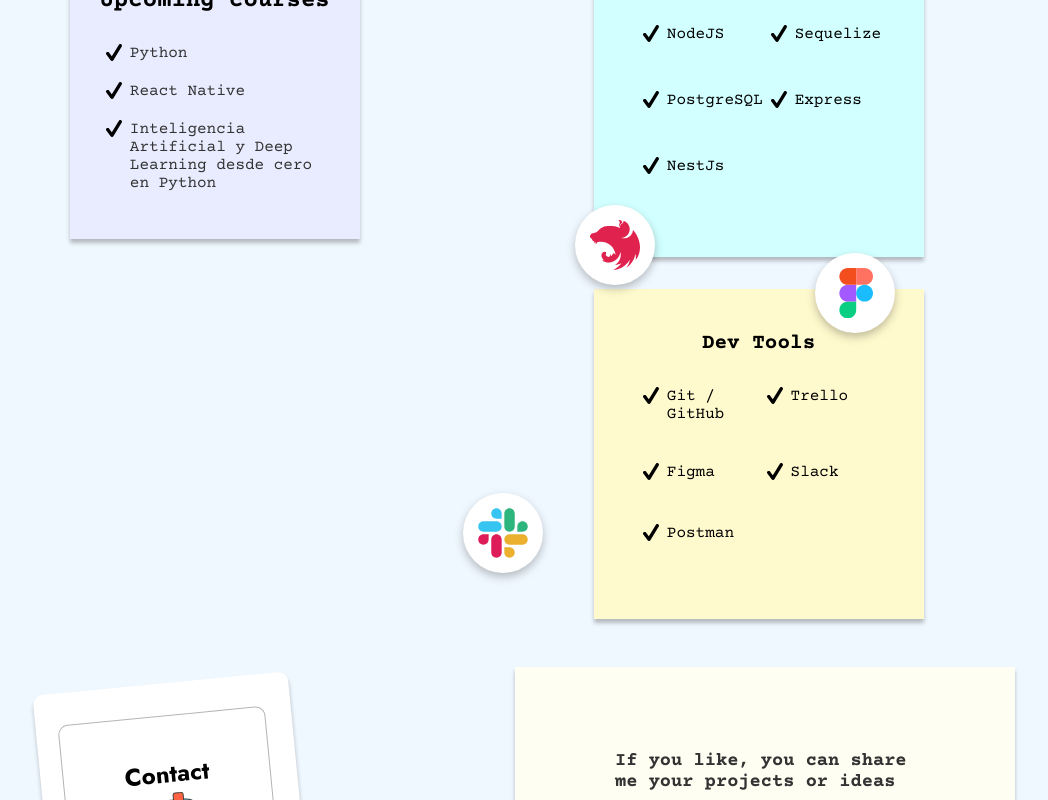
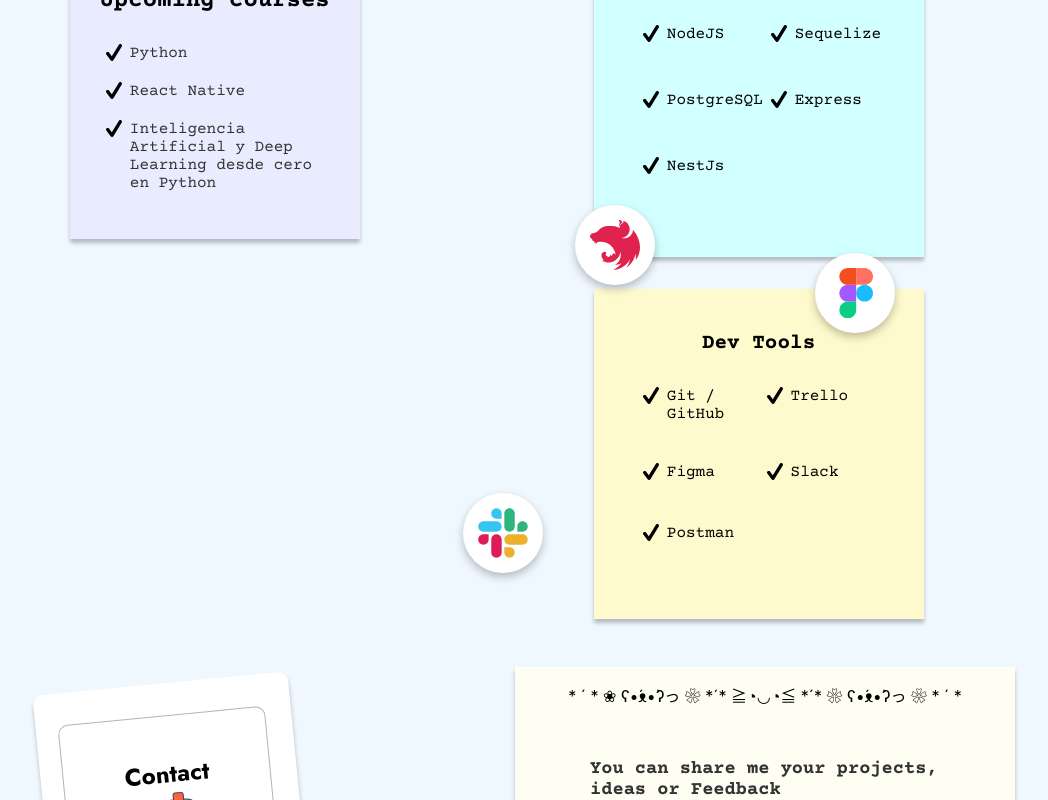
Before and after one commit to a1l1n/Portfolio, a React (Create React App) app: page / in a window 1280 px wide. Shown: the part 3608-4408 px from the top of the page, without its empty margins (67-1115 px from the left). Built offline with nearby package versions, Linux system fonts and the light colour scheme.

Commit message:
feat(form): add new emailjs configuration

```diff
--- a/src/Components/Contact/Form/Form.jsx
+++ b/src/Components/Contact/Form/Form.jsx
@@ -1,4 +1,4 @@
-import React, { useRef } from 'react'
+import React, { useRef, useState } from 'react'
 import { AiOutlineSend } from "react-icons/ai";
 
 import emailjs from '@emailjs/browser';
@@ -6,38 +6,60 @@
 import Styles from './Form.module.css'
 
 export const Form = () => {
-    const form = useRef()
+  const form = useRef();
+  const [charCount, setCharCount] = useState(0);
+
+  const handleTextChange = (e) => {
+    const currentText = e.target.value;
+    setCharCount(currentText.length);
+  };
 
   const sendEmail = (e) => {
     e.preventDefault();
-        emailjs.sendForm(
-          "service_md66mxh",
-          "template_1kskdis",
-          form.current,
-          "hVMGP3Abq7X8FCK-O")
-          .then((result) => {
-              console.log("Mensaje enviado", result.text);
-              Swal.fire({
-                icon: 'success',
-                title: 'Mensaje enviado!',
-                text: 'En breves te responderé',
-              })
-          }, (error) => {
-              console.log("Todo ha fallado, el horror", error.text);
+
+    const message = form.current.message.value;
+
+    // Validación: Verificar que el mensaje tenga al menos 80 caracteres y no sea aleatorio
+    if (message.length < 60 || /^\s*$/.test(message) || /^[a-zA-Z]*$/.test(message) || /^\d+$/.test(message)) {
+      // Mostrar un mensaje de error
       Swal.fire({
         icon: 'error',
         title: 'Oops...',
-                text: 'Hubo un error, probá de nuevo más tarde por favor'
+        text: 'Please enter a valid message ʕ•́ᴥ•̀ʔっ',
+      });
+      return;
+    }
+
+  emailjs.sendForm('service_406my9s', 'template_35p0vxj', form.current, '9ds4iNx9WwNLjNFwV')
+    .then((response) => {
+      console.log("Mail sent successfully :D", response);
+      Swal.fire({
+        icon: 'success',
+        title: 'Message sent successfully!',
+        text: 'I will respond to you shortly',
       })
-            });
+    })
+    .catch((error) => {
+      console.log("There was an error sending the Email: ", error)
+      Swal.fire({
+        icon: 'error',
+        title: 'Oops...',
+        text: 'There was an error, please try again later'
+      })
+    })
     e.target.reset();
-        };
+    setCharCount(0);
+  }
 
   return (
 
     <div className={Styles.form_content}>
+        <div className={Styles.form_cutie_top}>
+        * ´ * ❀ ʕ•́ᴥ•̀ʔっ ❀ *´* ≧◔◡◔≦ *´* ❀ ʕ•́ᴥ•̀ʔっ ❀ * ´ *
+        </div>
+
         <div className={Styles.form_title}>
-          <h3>If you like, you can share me your projects or ideas</h3>
+          <h3> You can share me your projects, ideas or Feedback</h3>
         </div>
 
     <form className={Styles.contact_form} ref={form} onSubmit={sendEmail}>
@@ -64,9 +86,15 @@
         name="message"
         cols="30"
         rows="10"
+        maxlength="1050"
         placeholder="I would like my project..."
+        onChange={handleTextChange}
         className={Styles.contact_form_area}>
         </textarea>
+      </div>
+
+      <div className={Styles.form_numbers}>
+        <p>{charCount} of 1050 characters</p>
       </div>
 
       <div className={Styles.contact_button_div}>
@@ -75,6 +103,10 @@
             <AiOutlineSend className={Styles.contact_button_icon}/>
         </button>
       </div>
+
+      <div className={Styles.form_cutie_bottom}>
+      * ´ * ❀ ʕ•́ᴥ•̀ʔっ ❀ *´* ≧◔◡◔≦ *´* ❀ ʕ•́ᴥ•̀ʔっ ❀ * ´ *
+      </div>
     </form>
 </div>
   )
--- a/src/Components/Contact/Form/Form.module.css
+++ b/src/Components/Contact/Form/Form.module.css
@@ -8,11 +8,21 @@
     box-shadow: 0px 4px 4px 0px rgba(0, 0, 0, 0.25);
 }
 
+.form_cutie_top, .form_cutie_bottom {
+    position: relative;
+    display: flex;
+    justify-content: center;
+    align-items: center;
+}
+
+.form_cutie_top {
+    top: 1rem
+}
+
 .form_title {
-/*     background-color: var(--text-color); */
     height: 10rem;
-    padding-top: 3rem;
-    width: 60%;
+    padding-top: 1rem;
+    width: 70%;
     margin: auto;
     justify-content: center;
     display: flex;
@@ -20,7 +30,6 @@
 }
 
 .form_title h3 {
-/*     color: white; */
     font-family: 'Courier Prime', monospace;
 }
 
@@ -34,7 +43,6 @@
 .contact_form_tag {
     padding-right: 0.5rem;
     width: 100%;
-
 }
 
 .contact_form_area {
@@ -64,6 +72,14 @@
     outline: none;
 }
 
+.form_numbers {
+    display: flex;
+    flex-direction: row-reverse;
+    margin-right: 4rem;
+    font-size: 13px;
+    color: gray
+}
+
 .contact_button_div {
     display: flex;;
 }
@@ -74,7 +90,8 @@
     justify-content:center;
     border: none;
     height: 3rem;
-    margin-top: 2rem;
+    margin-top: 0.5rem;
+    margin-bottom: 1.5rem;
     margin-left: 10rem;
     width: 10rem;
     border-radius: 6px;
--- a/src/Components/Portfolio/Filters/Filters.js
+++ b/src/Components/Portfolio/Filters/Filters.js
@@ -29,9 +29,9 @@
         Back-End
       </button>
       <button
-        onClick={() => onFilterChange('Todos')}
+        onClick={() => onFilterChange('All')}
         className={`${Styles.filter_button}
-        ${selectedFilter === 'Todos' ? Styles.filter_button_all_active : Styles.filter_button_all}`}>
+        ${selectedFilter === 'All' ? Styles.filter_button_all_active : Styles.filter_button_all}`}>
         All
       </button>
     </div>
--- a/src/Components/Portfolio/Portfolio.jsx
+++ b/src/Components/Portfolio/Portfolio.jsx
@@ -11,7 +11,6 @@
 
 export const Portfolio = () => {
   const [filtered, setFilter] = useState('All')
-  console.log("Esto es filtered: ", filtered)
 
   const handleFilterChange = (newFilter) => {
     setFilter(newFilter)
```
Also changed, not shown: 1 other file (tests, documents, lock files or other folders). Lines whose indentation alone changed are shown as unchanged.
